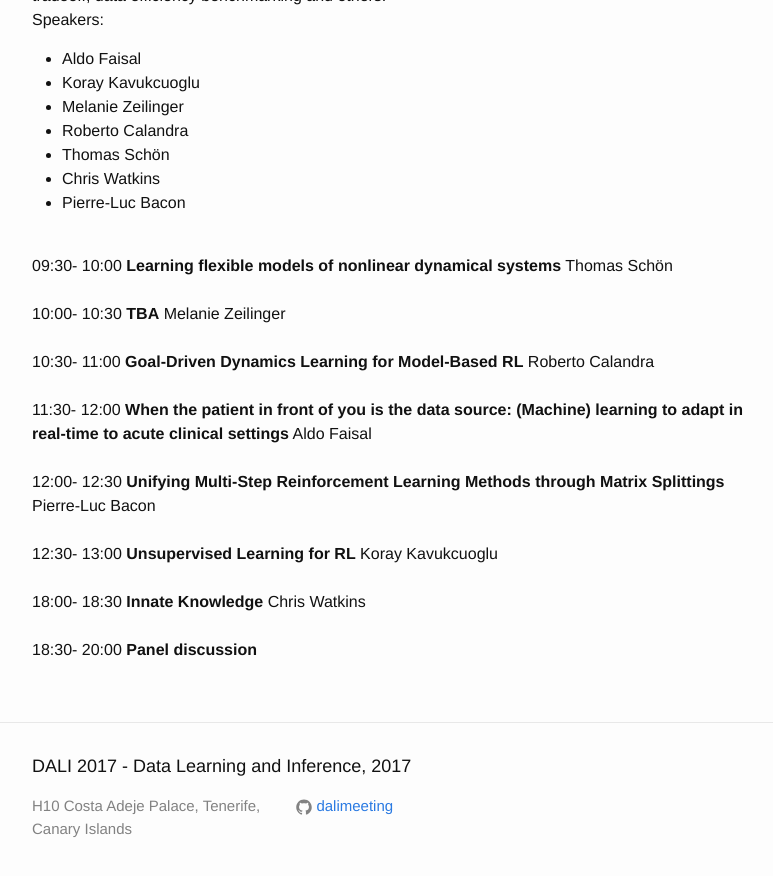
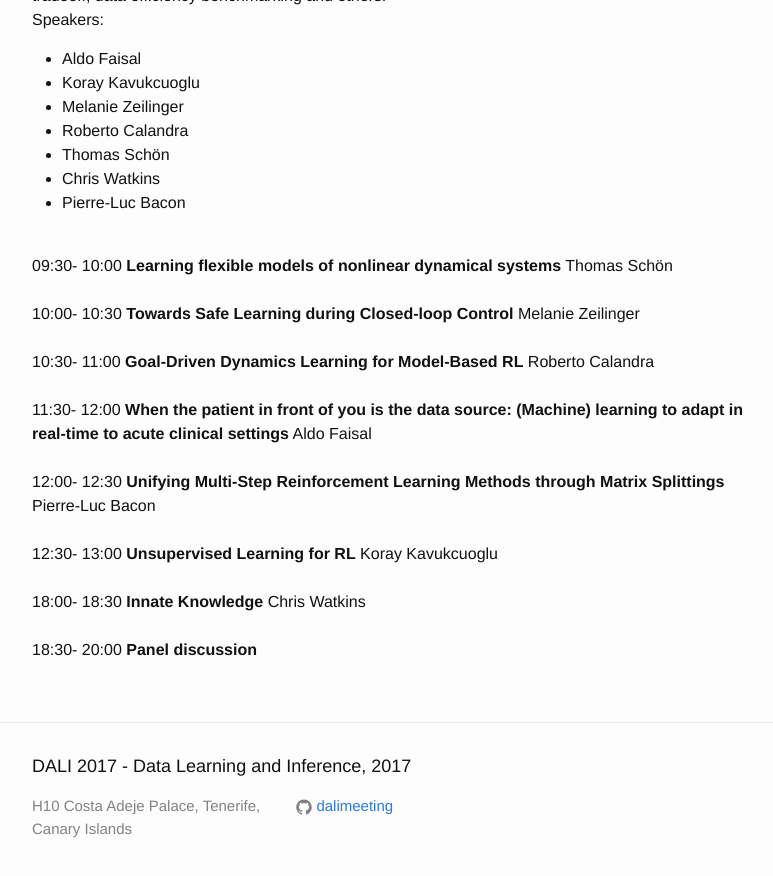
Before and after one commit to dalimeeting/dalimeeting.github.io, a Jekyll site: the page built from _posts/2017-04-20-data-efficient-reinforcement-learning.md, in a window 1280 px wide and 900 px high, scrolled down 775 px. Shown: the top 876 px of the window, without its empty margins (238-1011 px from the left). Built offline with Jekyll 4.4.1, drawn with Linux system fonts in a browser that asks for light colours.

Commit message:
Update 2017-04-20-data-efficient-reinforcement-learning.md

```diff
--- a/_posts/2017-04-20-data-efficient-reinforcement-learning.md
+++ b/_posts/2017-04-20-data-efficient-reinforcement-learning.md
@@ -29,7 +29,7 @@
   youtube:
   start: "09:30"
   end: "10:00"
-- title: "TBA"
+- title: "Towards Safe Learning during Closed-loop Control"
   speaker: "Melanie Zeilinger"
   youtube:
   start: "10:00"
```
